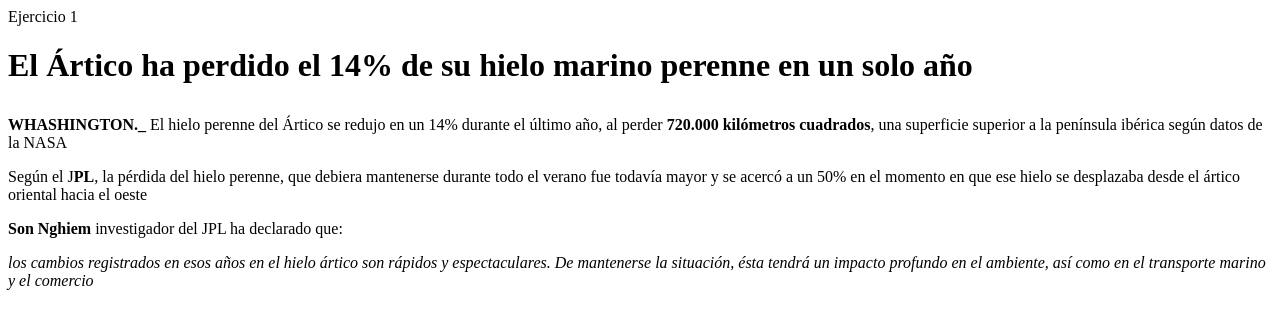
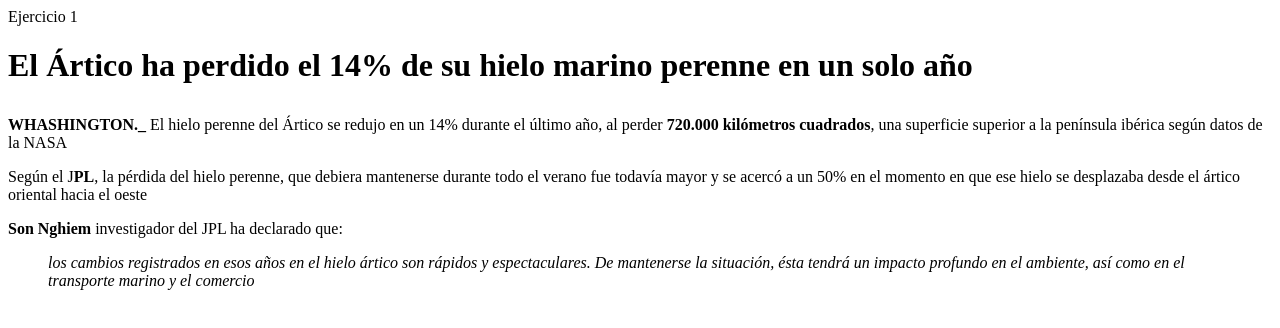
Before and after one commit to Galparsson98/DAM-2015, a plain HTML site: page ejercicio1.html in a window 1280 px wide. Drawn offline with Linux system fonts and the light colour scheme.

Commit message:
Cambiar cite por blockquote

```diff
--- a/ejercicio1.html
+++ b/ejercicio1.html
@@ -13,7 +13,7 @@
 
         <p><strong>Son Nghiem</strong> investigador del JPL ha declarado que&#58;</p>
 
-        <p><cite>los cambios registrados en esos a&ntilde;os en el hielo &aacute;rtico son r&aacute;pidos y espectaculares. De mantenerse la situaci&oacute;n, &eacute;sta tendr&aacute; un impacto profundo en el ambiente, as&iacute; como en el transporte marino y el comercio</cite></p>
+        <p><blockquote><i> los cambios registrados en esos a&ntilde;os en el hielo &aacute;rtico son r&aacute;pidos y espectaculares. De mantenerse la situaci&oacute;n, &eacute;sta tendr&aacute; un impacto profundo en el ambiente, as&iacute; como en el transporte marino y el comercio</blockquote></p>
 
       </p>
        </body>
```
